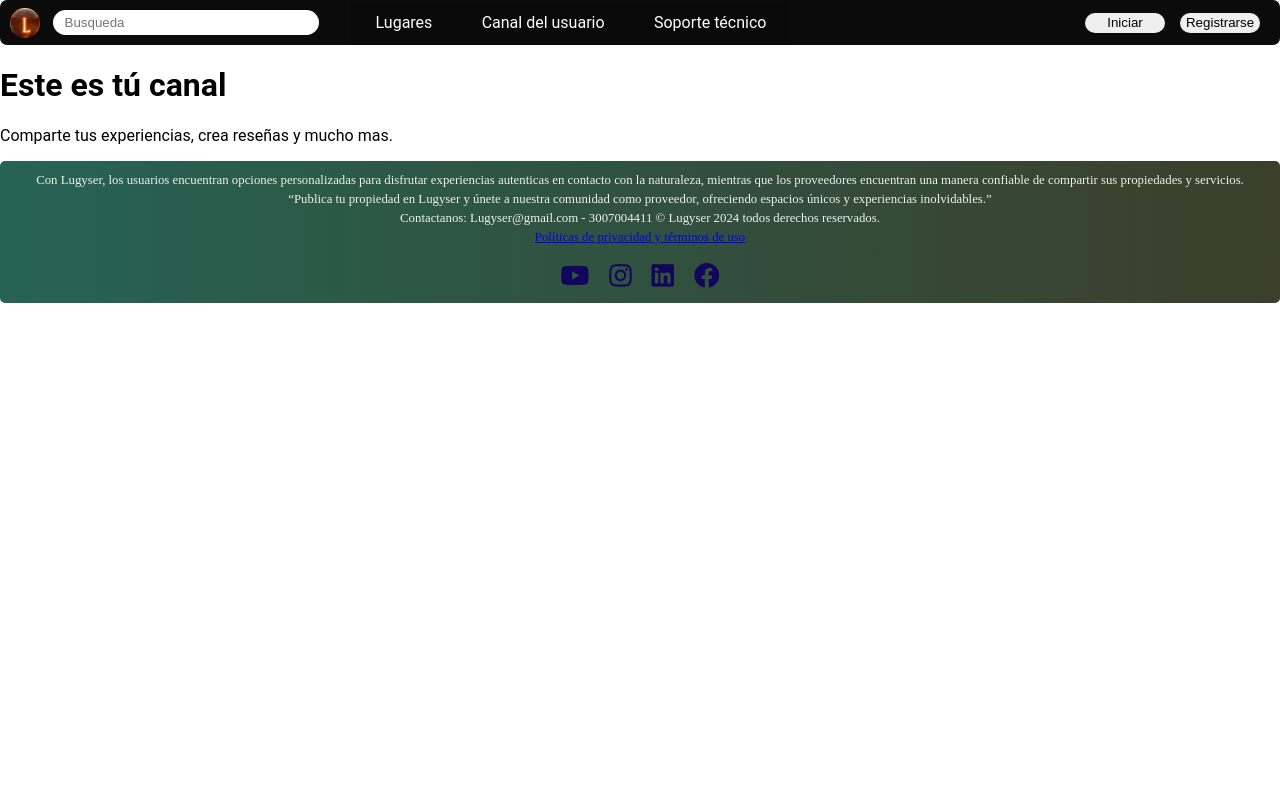
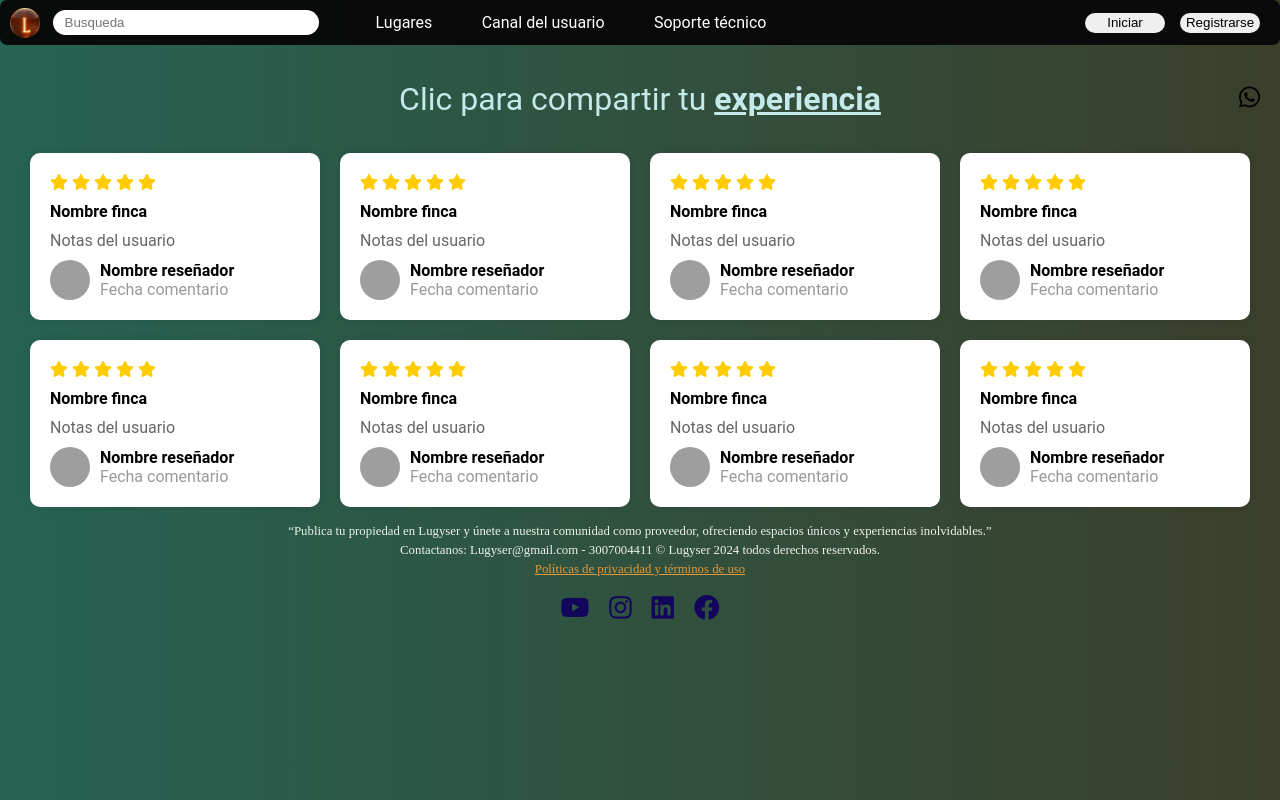
Before and after one commit to Alex-Pineda/Lugyser, a PHP site: page /paginas/canal_usuario.html in a window 1280 px wide. Run offline with PHP 8.4, Linux system fonts and the light colour scheme; grey boxes are pictures that could not be loaded.

Commit message:
Nuevos estilos, nuevo script interactivo para imagenes, paginas nuevas, cambio de color en el login, registro y restablecer

```diff
--- a/css/styles.css
+++ b/css/styles.css
@@ -6,16 +6,22 @@
     --footer-bg-color: #17ad377a;
     --text-color: white;
 }
+html{
+    background: linear-gradient(-90deg, #3b3f2b, #266353); /* Fondo general */
+}
 
 body {
+    background: linear-gradient(-90deg, #3b3f2b, #266353); /* Fondo general */
+    width: 100%;
     justify-content: center; /* Centra verticalmente el contenido */
     align-items: center; /* Centra horizontalmente el contenido */
     margin: 0;
     font-family: 'Roboto', sans-serif;
-    padding: 0;
     height: 100vh;
     width: 100%;
-    min-width: 920px;
+    min-width: 880px; /* Define el ancho mínimo (ajústalo según tus necesidades) */
+    box-sizing: border-box; /* Asegura que el padding no rompa el diseño */
+
 }
 
 .header {
@@ -30,6 +36,8 @@ body {
     text-align:center;
     border-radius: 7px;
     margin: 0;
+    min-width: 660px; /* Define el ancho mínimo (ajústalo según tus necesidades) */
+    box-sizing: border-box; /* Asegura que el padding no rompa el diseño */
 
 }
 
@@ -190,15 +198,22 @@ color: rgb(207, 30, 30);
     font-size: 0.8rem;
     color: #eef1ea;
     line-height: 1.5;
-    margin-top: 10px;
+    margin-top: 15px;
+    width: 85%;
 }
+
+.politicas {
+    color: rgb(224, 152, 56);
+}
+
 .social-icons a {
     width: 100%; /* Cada ícono ocupa la mitad del ancho */
     display: flex; /* Activa flex para centrar cada ícono */
     justify-content: center; /* Centra horizontalmente el ícono */
     color: #12055c; /* Color inicial de los íconos */
     text-decoration: none;
-    transition: color 0.3s ease;
+    transition: color 0.2s ease;
+    cursor: pointer;
 }
 
 .social-icons i:hover {
@@ -232,7 +247,10 @@ color: rgb(207, 30, 30);
     .social-icons, .parrafo {
         width: 100%; /* Ocupa el ancho completo */
         text-align: center; /* Centra el contenido */
-        gap: 3%;
+        gap: 2px;
+    }
+    .social-icons{
+        width: 20%;
     }
 
 }
--- /dev/null
+++ b/css/styles_canal.css
@@ -0,0 +1,79 @@
+    main{
+        background: linear-gradient(-90deg, #3b3f2b, #266353); /* Fondo general */
+    }
+  .encabezado {
+    margin: 35px 0;
+    text-align: center;
+  }
+
+  .encabezado a {
+    text-decoration: none;
+    color: rgb(196, 233, 233);
+    font-size: 32px;
+  }
+
+  .encabezado a span {
+    text-decoration: underline;
+    font-weight: bold;
+  }
+
+  .resenas {
+    display: flex;
+    flex-wrap: wrap;
+    justify-content: center;
+    gap: 20px;
+  }
+
+  .tarjeta-resena {
+    background: white;
+    border-radius: 10px;
+    box-shadow: 0 0 10px rgba(0, 0, 0, 0.1);
+    width: 250px;
+    padding: 20px;
+    display: flex;
+    flex-direction: column;
+    align-items: flex-start;
+  }
+
+  .tarjeta-resena .estrellas {
+    color: #ffcc00;
+  }
+
+  .tarjeta-resena .finca {
+    font-weight: bold;
+    margin: 10px 0;
+  }
+
+  .tarjeta-resena .notas {
+    color: #666;
+    margin-bottom: 10px;
+  }
+
+  .tarjeta-resena .resenador {
+    display: flex;
+    align-items: center;
+  }
+
+  .tarjeta-resena .resenador img {
+    border-radius: 50%;
+    width: 40px;
+    height: 40px;
+    margin-right: 10px;
+  }
+
+  .tarjeta-resena .nombre {
+    font-weight: bold;
+  }
+
+  .tarjeta-resena .fecha {
+    color: #999;
+  }
+
+  .icono-whatsapp {
+    position: absolute;
+    margin-top: 5%;
+    top: 20px;
+    right: 20px;
+    font-size: 24px;
+    color: black;
+  }
--- a/footer.html
+++ b/footer.html
@@ -1,15 +1,12 @@
 <div class="footer">
 
-    <p class="parrafo">Con Lugyser, los usuarios encuentran opciones
-        personalizadas para disfrutar experiencias autenticas en contacto con la naturaleza, mientras que los
-        proveedores encuentran una manera confiable de compartir sus propiedades y servicios.
-        <br>
+    <p class="parrafo">
         “Publica tu propiedad en Lugyser y únete a nuestra comunidad como proveedor, ofreciendo espacios
         únicos y experiencias inolvidables.”
         <br>
         Contactanos: Lugyser@gmail.com - 3007004411 © Lugyser 2024 todos derechos reservados.
         <br>
-        <a href="#">Políticas de privacidad y términos de uso</a>
+        <a class="politicas" href="#">Políticas de privacidad y términos de uso</a>
     </p><br>
     <div class="social-icons">
         <a href="https://www.youtube.com" target="_blank" title="YouTube">
--- a/header.html
+++ b/header.html
@@ -11,7 +11,7 @@
             <i class="fas-fa-search"></i>
         </div>
         <div class="nav-links">
-            <a class="nav" href="paginas/lugares.html">Lugares</a>
+            <a class="nav" href="#">Lugares</a>
             <a class="nav" href="paginas/canal_usuario.html">Canal del usuario</a>
             <a class="nav" href="paginas/soporte_tecnico.html">Soporte técnico</a>
         </div>
--- a/paginas/canal_usuario.html
+++ b/paginas/canal_usuario.html
@@ -5,14 +5,174 @@
     <meta name="viewport" content="width=device-width, initial-scale=1.0">
     <title>Canal del usuario</title>
     <link rel="stylesheet" href="../css/styles.css">
+    <link rel="stylesheet" href="../css/styles_canal.css">
 </head>
 <body>
-    <div id="header-container"></div>  <!-- Aquí se insertará el encabezado -->
+    <div id='header-container'></div>  <!-- Aquí se insertará el encabezado -->
     <div class="main-content">
-        <h1>Este es tú canal</h1>
-        <p>Comparte tus experiencias, crea reseñas y mucho mas.</p>
+        <main>
+            <div class="encabezado">
+              <a href="#">
+                Clic para compartir tu
+                <span>experiencia</span>
+              </a>
+            </div>
+            <div class="resenas">
+              <div class="tarjeta-resena">
+                <div class="estrellas">
+                  <i class="fas fa-star"></i>
+                  <i class="fas fa-star"></i>
+                  <i class="fas fa-star"></i>
+                  <i class="fas fa-star"></i>
+                  <i class="fas fa-star"></i>
+                </div>
+                <div class="contenido">
+                <div class="finca">Nombre finca</div>
+                <div class="notas">Notas del usuario</div>
+                <div class="resenador">
+                  <img alt="Foto perfil reseñador" src="https://storage.googleapis.com/a1aa/image/wgfnf8sF8lu2fIl6y4mTUyqMbSdLzdi9fw9p0H0eqvg4IW1fE.jpg" />
+                  <div>
+                    <div class="nombre">Nombre reseñador</div>
+                    <div class="fecha">Fecha comentario</div>
+                  </div>
+                </div>
+              </div>
+            </div>
+              <div class="tarjeta-resena">
+                <div class="estrellas">
+                  <i class="fas fa-star"></i>
+                  <i class="fas fa-star"></i>
+                  <i class="fas fa-star"></i>
+                  <i class="fas fa-star"></i>
+                  <i class="fas fa-star"></i>
+                </div>
+                <div class="finca">Nombre finca</div>
+                <div class="notas">Notas del usuario</div>
+                <div class="resenador">
+                  <img alt="Foto perfil reseñador" src="https://storage.googleapis.com/a1aa/image/wgfnf8sF8lu2fIl6y4mTUyqMbSdLzdi9fw9p0H0eqvg4IW1fE.jpg" />
+                  <div>
+                    <div class="nombre">Nombre reseñador</div>
+                    <div class="fecha">Fecha comentario</div>
+                  </div>
+                </div>
+              </div>
+              <div class="tarjeta-resena">
+                <div class="estrellas">
+                  <i class="fas fa-star"></i>
+                  <i class="fas fa-star"></i>
+                  <i class="fas fa-star"></i>
+                  <i class="fas fa-star"></i>
+                  <i class="fas fa-star"></i>
+                </div>
+                <div class="finca">Nombre finca</div>
+                <div class="notas">Notas del usuario</div>
+                <div class="resenador">
+                  <img alt="Foto perfil reseñador" src="https://storage.googleapis.com/a1aa/image/wgfnf8sF8lu2fIl6y4mTUyqMbSdLzdi9fw9p0H0eqvg4IW1fE.jpg" />
+                  <div>
+                    <div class="nombre">Nombre reseñador</div>
+                    <div class="fecha">Fecha comentario</div>
+                  </div>
+                </div>
+              </div>
+              <div class="tarjeta-resena">
+                <div class="estrellas">
+                  <i class="fas fa-star"></i>
+                  <i class="fas fa-star"></i>
+                  <i class="fas fa-star"></i>
+                  <i class="fas fa-star"></i>
+                  <i class="fas fa-star"></i>
+                </div>
+                <div class="finca">Nombre finca</div>
+                <div class="notas">Notas del usuario</div>
+                <div class="resenador">
+                  <img alt="Foto perfil reseñador" src="https://storage.googleapis.com/a1aa/image/wgfnf8sF8lu2fIl6y4mTUyqMbSdLzdi9fw9p0H0eqvg4IW1fE.jpg" />
+                  <div>
+                    <div class="nombre">Nombre reseñador</div>
+                    <div class="fecha">Fecha comentario</div>
+                  </div>
+                </div>
+              </div>
+              <div class="tarjeta-resena">
+                <div class="estrellas">
+                  <i class="fas fa-star"></i>
+                  <i class="fas fa-star"></i>
+                  <i class="fas fa-star"></i>
+                  <i class="fas fa-star"></i>
+                  <i class="fas fa-star"></i>
+                </div>
+                <div class="finca">Nombre finca</div>
+                <div class="notas">Notas del usuario</div>
+                <div class="resenador">
+                  <img alt="Foto perfil reseñador" src="https://storage.googleapis.com/a1aa/image/wgfnf8sF8lu2fIl6y4mTUyqMbSdLzdi9fw9p0H0eqvg4IW1fE.jpg" />
+                  <div>
+                    <div class="nombre">Nombre reseñador</div>
+                    <div class="fecha">Fecha comentario</div>
+                  </div>
+                </div>
+              </div>
+              <div class="tarjeta-resena">
+                <div class="estrellas">
+                  <i class="fas fa-star"></i>
+                  <i class="fas fa-star"></i>
+                  <i class="fas fa-star"></i>
+                  <i class="fas fa-star"></i>
+                  <i class="fas fa-star"></i>
+                </div>
+                <div class="finca">Nombre finca</div>
+                <div class="notas">Notas del usuario</div>
+                <div class="resenador">
+                  <img alt="Foto perfil reseñador" src="https://storage.googleapis.com/a1aa/image/wgfnf8sF8lu2fIl6y4mTUyqMbSdLzdi9fw9p0H0eqvg4IW1fE.jpg" />
+                  <div>
+                    <div class="nombre">Nombre reseñador</div>
+                    <div class="fecha">Fecha comentario</div>
+                  </div>
+                </div>
+              </div>
+              <div class="tarjeta-resena">
+                <div class="estrellas">
+                  <i class="fas fa-star"></i>
+                  <i class="fas fa-star"></i>
+                  <i class="fas fa-star"></i>
+                  <i class="fas fa-star"></i>
+                  <i class="fas fa-star"></i>
+                </div>
+                <div class="finca">Nombre finca</div>
+                <div class="notas">Notas del usuario</div>
+                <div class="resenador">
+                  <img alt="Foto perfil reseñador" src="https://storage.googleapis.com/a1aa/image/wgfnf8sF8lu2fIl6y4mTUyqMbSdLzdi9fw9p0H0eqvg4IW1fE.jpg" />
+                  <div>
+                    <div class="nombre">Nombre reseñador</div>
+                    <div class="fecha">Fecha comentario</div>
+                  </div>
+                </div>
+              </div>
+              <div class="tarjeta-resena">
+                <div class="estrellas">
+                  <i class="fas fa-star"></i>
+                  <i class="fas fa-star"></i>
+                  <i class="fas fa-star"></i>
+                  <i class="fas fa-star"></i>
+                  <i class="fas fa-star"></i>
+                </div>
+                <div class="finca">Nombre finca</div>
+                <div class="notas">Notas del usuario</div>
+                <div class="resenador">
+                  <img alt="Foto perfil reseñador" src="https://storage.googleapis.com/a1aa/image/wgfnf8sF8lu2fIl6y4mTUyqMbSdLzdi9fw9p0H0eqvg4IW1fE.jpg" />
+                  <div>
+                    <div class="nombre">Nombre reseñador</div>
+                    <div class="fecha">Fecha comentario</div>
+                  </div>
+                </div>
+              </div>
+              <!-- Duplica el bloque "tarjeta-resena" según sea necesario -->
+            </div>
+            <div class="icono-whatsapp">
+              <i class="fab fa-whatsapp"></i>
+            </div>
+          </main>
+
     </div>
-    <div id="footer-container"></div> <!-- Aquí se insertará el pie de página -->
+    <div id='footer-container'></div> <!-- Aquí se insertará el pie de página -->
     <script src="../js/main.js" defer></script>
 </body>
 </html>
--- a/paginas/logueo.html
+++ b/paginas/logueo.html
@@ -14,7 +14,7 @@
         <input type="password" placeholder="Contraseña">
         <div class="button-container">
             <button class="btn-login">Iniciar sesión</button>
-            <button class="btn-register"onclick="window.location.href='../paginas/registro.html';">Registrarse</button>
+            <button class="btn-register"onclick="window.location.href='/index.html';">Devolver</button>
         </div>
         <a href="../paginas/restaurar_contrasena.html" class="forgot-password">Olvide mi contraseña</a>
     </div>
--- a/paginas/registro.html
+++ b/paginas/registro.html
@@ -85,7 +85,6 @@ button {
     </style>
 </head>
 <body>
-    <div id="header-container"></div>
         <form method="post" action="registro" id="registerForm">
             <div class="register-container">
                 <h2>Ingresa tus datos</h2>
@@ -114,7 +113,5 @@ button {
                 </p>
             </div>
         </form>
-    <div id="footer-container"></div>
-    <script src="../js/main.js" defer></script>
 </body>
 </html>
```
Also changed, not shown: css/styles_lugares.css (+42 -17 lines), css/styles_reserva.css (+135 -93 lines), js/imagen_aleatorio.js (added, +22 -0 lines), paginas/lugares.html (+8 -7 lines), paginas/reservar.html (+32 -17 lines), imagenes/finca1/finca.5.jpeg (added), imagenes/finca1/finca12.avif (added), imagenes/finca1/interior.5.avif (added), imagenes/finca1/interior.6.jpg (added).
